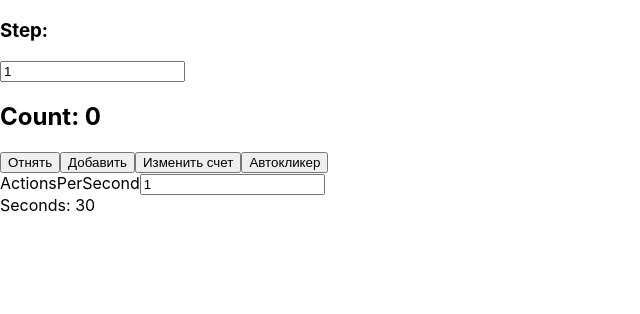
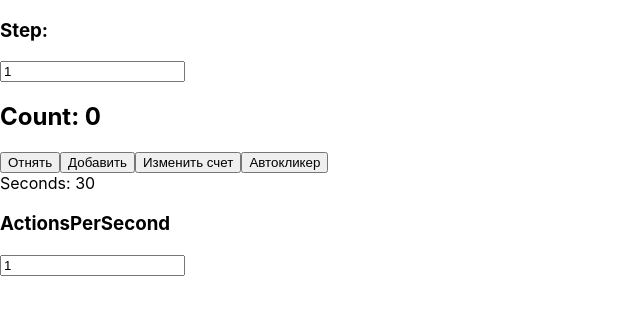
Before and after one commit to Victor-Mal/React-Counter, a React (Create React App) app: page / in a window 1280 px wide. Shown: the top 314 px of the page, without its empty margins (0-640 px from the left). Built offline with nearby package versions, Linux system fonts and the light colour scheme.

Commit message:
Add CounterSetting(step, AperS)

```diff
--- a/src/App.jsx
+++ b/src/App.jsx
@@ -1,32 +1,12 @@
 import React, { Component } from "react";
-import Counter from "./components/Counter";
+
+import CounterSettings from "./components/CounterSettings/setting";
 
 class App extends Component {
-  constructor(props) {
-    super(props);
-    this.state = {
-      step: 1,
-    };
-  }
-  handleStepChange = (event) => {
-    const { target } = event;
-    this.setState({ step: Number(target.value) });
-  };
   render() {
-    const jsxCounter = (
-      <div>
-        <input
-          type="number"
-          name="step"
-          value={this.state.step}
-          onChange={this.handleStepChange}
-        />
-      </div>
-    );
     return (
       <div>
-        <h3>Step:</h3>{jsxCounter}
-        <Counter step={this.state.step} />
+        <CounterSettings />
       </div>
     );
   }
--- a/src/components/Counter/index.jsx
+++ b/src/components/Counter/index.jsx
@@ -8,7 +8,6 @@ export default class Counter extends Component {
     this.state = {
       count: 0,
       countingMode: true,
-      actionsPerSecond: 1,
       seconds: 30,
     };
   }
@@ -30,18 +29,14 @@ export default class Counter extends Component {
       ? this.setState({ count: increment })
       : this.setState({ count: decrement });
   };
-  handleActionsPerSecondChange = (event) => {
-    const { target } = event;
-    this.setState({ actionsPerSecond: Number(target.value) });
-  };
 
   tick = () => {
-    this.setState ({seconds:30})
+    this.setState({ seconds: 30 });
     this.autoInterval = setInterval(() => {
       if (this.state.seconds > 0) {
         this.changeCounter();
       }
-    }, 1000 / this.state.actionsPerSecond);
+    }, 1000 / this.props.actionsPerSecond);
     this.timeInterval = setInterval(() => {
       if (this.state.seconds > 0) {
         this.setState((prevSeconds) => ({ seconds: prevSeconds.seconds - 1 }));
@@ -56,16 +51,6 @@ export default class Counter extends Component {
   render() {
     const autoCounter = (
       <div>
-        <div>
-          ActionsPerSecond
-          <input
-            type="number"
-            name="actionsPerSecond"
-            value={this.state.actionsPerSecond}
-            onChange={this.handleActionsPerSecondChange}
-          />
-        </div>
-
         <div>Seconds: {this.state.seconds} </div>
       </div>
     );
--- /dev/null
+++ b/src/components/CounterSettings/setting.jsx
@@ -0,0 +1,57 @@
+import React, { Component } from "react";
+import Counter from "../Counter";
+
+class CounterSettings extends Component {
+  constructor(props) {
+    super(props);
+    this.state = {
+      step: 1,
+      actionsPerSecond: 1,
+    };
+  }
+  handleStepChange = (event) => {
+    const { target } = event;
+    this.setState({ step: Number(target.value) });
+  };
+
+  handleActionsPerSecondChange = (event) => {
+    const { target } = event;
+    this.setState({ actionsPerSecond: Number(target.value) });
+  };
+
+  render() {
+    const jsxCounter = (
+      <div>
+        <input
+          type="number"
+          name="step"
+          value={this.state.step}
+          onChange={this.handleStepChange}
+        />
+      </div>
+    );
+    return (
+      <div>
+        <div>
+          <h3>Step:</h3>
+          {jsxCounter}
+          <Counter
+            step={this.state.step}
+            actionsPerSecond={this.state.actionsPerSecond}
+          />
+        </div>
+        <div>
+          <h3>ActionsPerSecond</h3>
+          <input
+            type="number"
+            name="actionsPerSecond"
+            value={this.state.actionsPerSecond}
+            onChange={this.handleActionsPerSecondChange}
+          />
+        </div>
+      </div>
+    );
+  }
+}
+
+export default CounterSettings;
```
